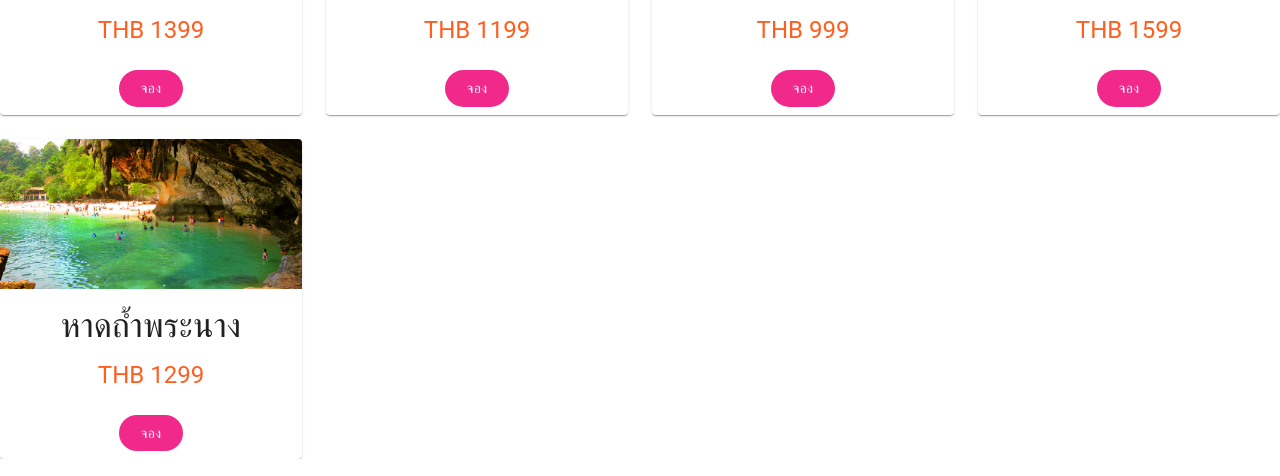
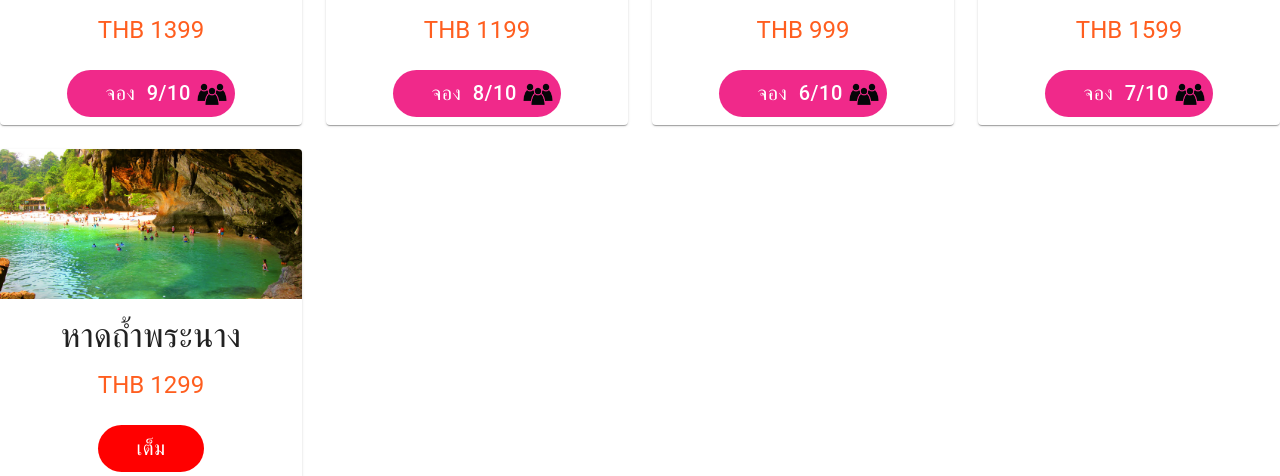
Before and after one commit to Jirasak-Guy/TOURKRABi, a React (Create React App) app in the folder client/: page /onedaytrip in a window 1280 px wide. Shown: the part 702-1178 px from the top of the page. Built offline with nearby package versions, Linux system fonts and the light colour scheme.

Commit message:
edit ODTcard(Booking button => max)

```diff
--- a/client/src/App.css
+++ b/client/src/App.css
@@ -12,7 +12,3 @@
 .textpricecolor {
   color: #FF5E1F;
 }
-
-.MuiButton-root {
-  border-radius: 50px !important;
-}
--- a/client/src/components/ODTCard.tsx
+++ b/client/src/components/ODTCard.tsx
@@ -12,6 +12,8 @@ interface Prop {
 
 function ODTCard(props: Prop) {
     const onedaytrip = props.onedaytrip;
+
+    const maxbooking = (onedaytrip.customer >= onedaytrip.maxcustomer) ? true : false
 
     return (
         <Box>
@@ -35,9 +37,22 @@ function ODTCard(props: Prop) {
                     </CardContent>
                 </CardActionArea>
                 <CardActions sx={{justifyContent:'center'}}>
+                    {maxbooking ?
+                    <Box sx={{ backgroundColor:'#FF0000',borderRadius:'50px' }}>
+                        <Button sx={{color:'white', fontSize:'20px', borderRadius:'30px'}}>
+                            <Box sx={{backgroundColor: '#FF0000', height: '20px', width: '30px', }}/>
+                            เต็ม
+                            <Box sx={{backgroundColor: '#FF0000', height: '20px', width: '30px', }}/>
+                        </Button>
+                    </Box>
+                    :
                     <Box sx={{ backgroundColor:'#F0298A',borderRadius:'50px' }}>
-                        <Button sx={{color: 'white'}}> จอง </Button>
-                    </Box>
+                        <Button sx={{color:'white', fontSize:'20px', borderRadius:'30px'}}>
+                            <Box sx={{backgroundColor: '#F0298A', height: '20px', width: '30px', }}/>
+                            จอง &nbsp;{onedaytrip.customer}/{onedaytrip.maxcustomer}&nbsp;
+                            <img src='people.png' width={'30'} height={'30'} />
+                        </Button>
+                    </Box>}
                 </CardActions>
             </Card>
         </Box>
--- a/client/src/repositories/OneDayTripRepo.ts
+++ b/client/src/repositories/OneDayTripRepo.ts
@@ -13,27 +13,32 @@ export class OneDayTripRepo implements IRepository<ODT> {
       {id: 1,
       tourname: "เที่ยวทะเลแหวก",
       price: 1399,
-      member: 9,
+      customer: 9,
+      maxcustomer: 10,
       picture: "imgtest/ทะเลแหวก.jpg"},
       {id: 2,
       tourname: "วัดถ้ำเสือ",
       price: 1199,
-      member: 8,
+      customer: 8,
+      maxcustomer: 10,
       picture: "imgtest/วัดถ้ำเสือ.jpg"},
       {id: 3,
       tourname: "หาดนพรัตน์ธารา",
       price: 999,
-      member: 6,
+      customer: 6,
+      maxcustomer: 10,
       picture: "imgtest/หาดนพรัตน์ธารา.jpg"},
       {id: 4,
       tourname: "หาดไรเลย์",
       price: 1599,
-      member: 7,
+      customer: 7,
+      maxcustomer: 10,
       picture: "imgtest/หาดไรลีย์.jpg"},
       {id: 5,
       tourname: "หาดถ้ำพระนาง",
       price: 1299,
-      member: 8,
+      customer: 10,
+      maxcustomer: 10,
       picture: "imgtest/หาดถ้ำพระนาง.jpg"}
     ]
   }
```
Also changed, not shown: client/public/people.png (added).
